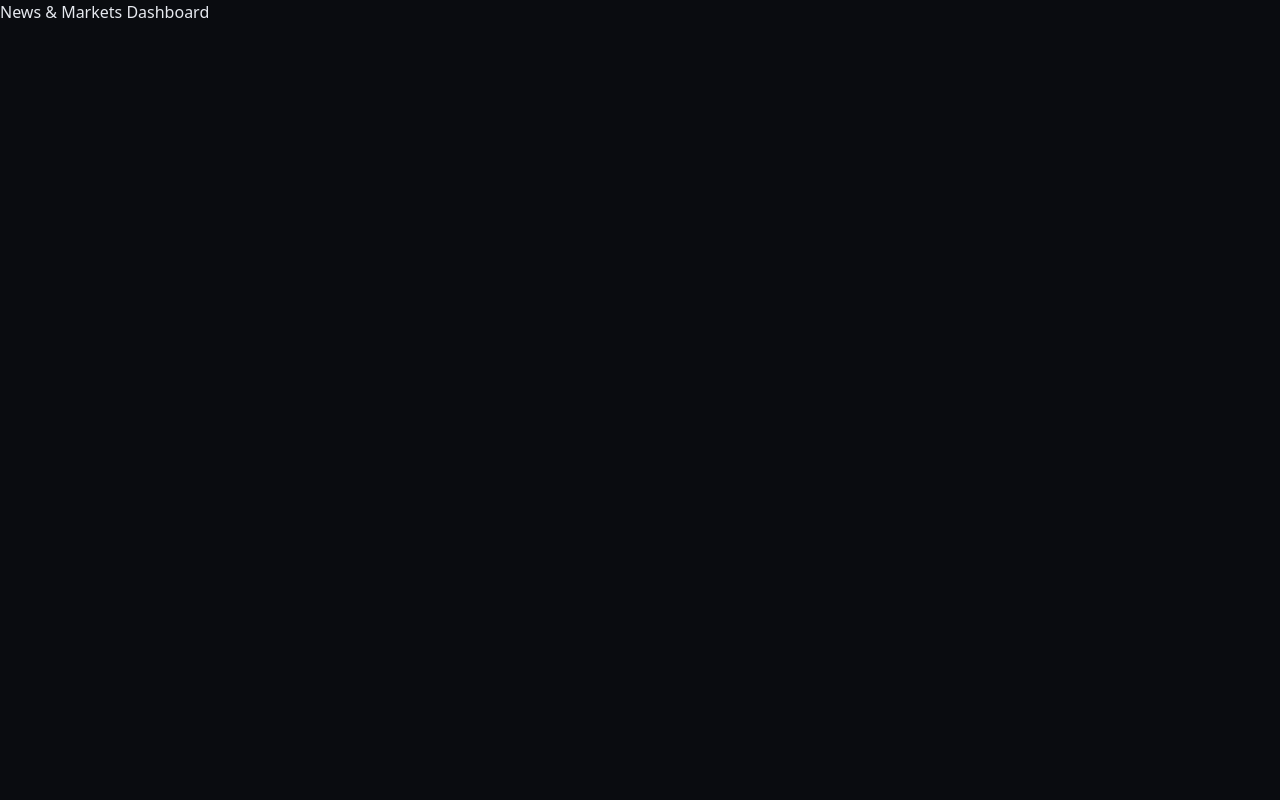
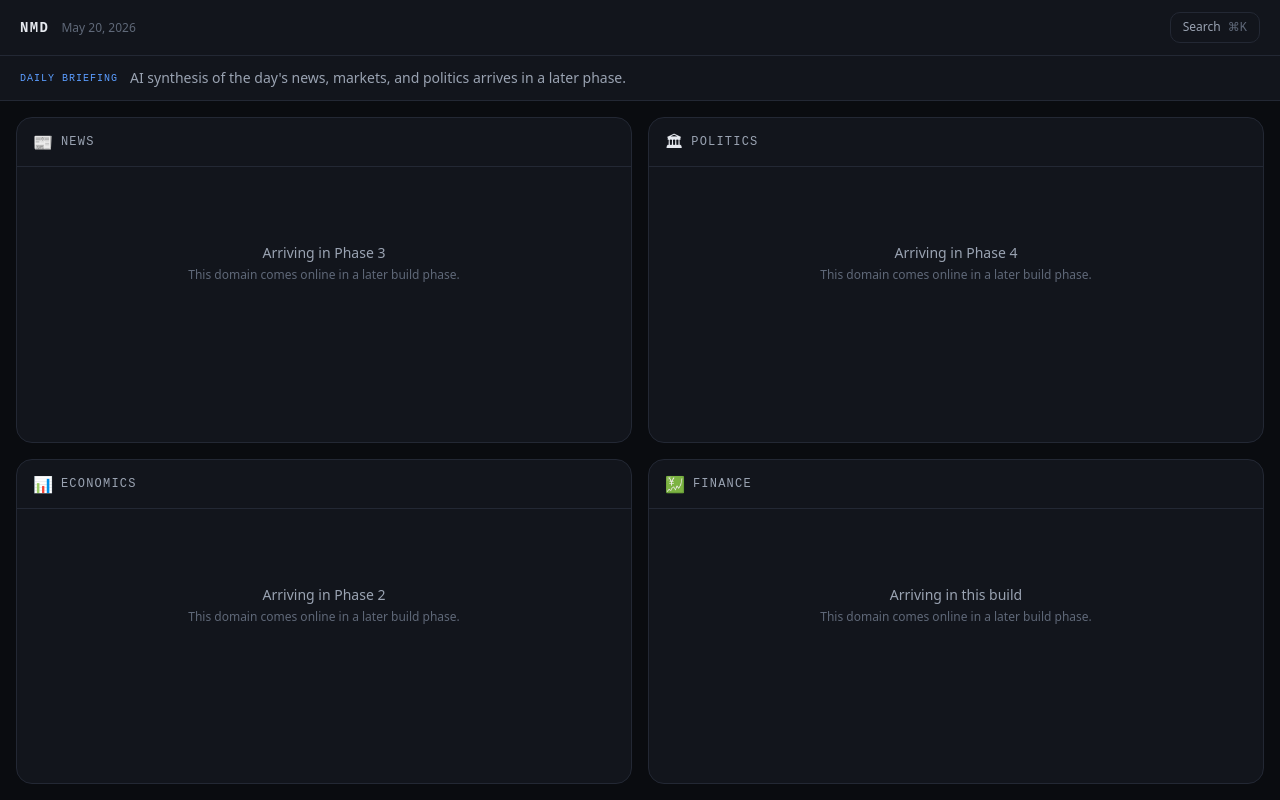
Before and after one commit to ajaiupadhyaya/news-dashboard, a React (Vite) app in the folder frontend/: page / in a window 1280 px wide. Built offline with nearby package versions, Linux system fonts and the light colour scheme; no server answers.

Commit message:
feat(frontend): routing and the four-quadrant Home route

```diff
--- a/frontend/src/App.tsx
+++ b/frontend/src/App.tsx
@@ -1,8 +1,10 @@
 import { QueryClientProvider } from '@tanstack/react-query';
 import { MotionConfig } from 'motion/react';
+import { RouterProvider } from 'react-router-dom';
 import { AuthProvider } from './auth/AuthContext';
 import { AuthGate } from './auth/AuthGate';
 import { queryClient } from './lib/queryClient';
+import { router } from './router';
 import { spring } from './design/motion';
 
 export default function App() {
@@ -11,7 +13,7 @@ export default function App() {
       <MotionConfig reducedMotion="user" transition={spring.smooth}>
         <AuthProvider>
           <AuthGate>
-            <div>News &amp; Markets Dashboard</div>
+            <RouterProvider router={router} />
           </AuthGate>
         </AuthProvider>
       </MotionConfig>
--- /dev/null
+++ b/frontend/src/router.tsx
@@ -0,0 +1,11 @@
+import { createBrowserRouter } from 'react-router-dom';
+import type { RouteObject } from 'react-router-dom';
+import { Home } from './routes/Home';
+import { InstrumentRoute } from './routes/InstrumentRoute';
+
+export const routes: RouteObject[] = [
+  { path: '/', element: <Home /> },
+  { path: '/finance/:symbol', element: <InstrumentRoute /> },
+];
+
+export const router = createBrowserRouter(routes);
--- /dev/null
+++ b/frontend/src/routes/Home.tsx
@@ -0,0 +1,16 @@
+import { AppShell } from '../components/AppShell';
+import { QuadrantGrid } from '../components/QuadrantGrid';
+import { ComingSoonPanel } from '../components/ComingSoonPanel';
+
+export function Home() {
+  return (
+    <AppShell>
+      <QuadrantGrid
+        news={<ComingSoonPanel title="News" icon="📰" phase="Phase 3" />}
+        politics={<ComingSoonPanel title="Politics" icon="🏛" phase="Phase 4" />}
+        economics={<ComingSoonPanel title="Economics" icon="📊" phase="Phase 2" />}
+        finance={<ComingSoonPanel title="Finance" icon="💹" phase="this build" />}
+      />
+    </AppShell>
+  );
+}
--- /dev/null
+++ b/frontend/src/routes/InstrumentRoute.tsx
@@ -0,0 +1,7 @@
+import { useParams } from 'react-router-dom';
+
+/** Placeholder — the full drill-down page is built in Task 19. */
+export function InstrumentRoute() {
+  const { symbol = '' } = useParams();
+  return <div>Instrument: {symbol}</div>;
+}
```
Also changed, not shown: 2 other files (tests, documents, lock files or other folders).
